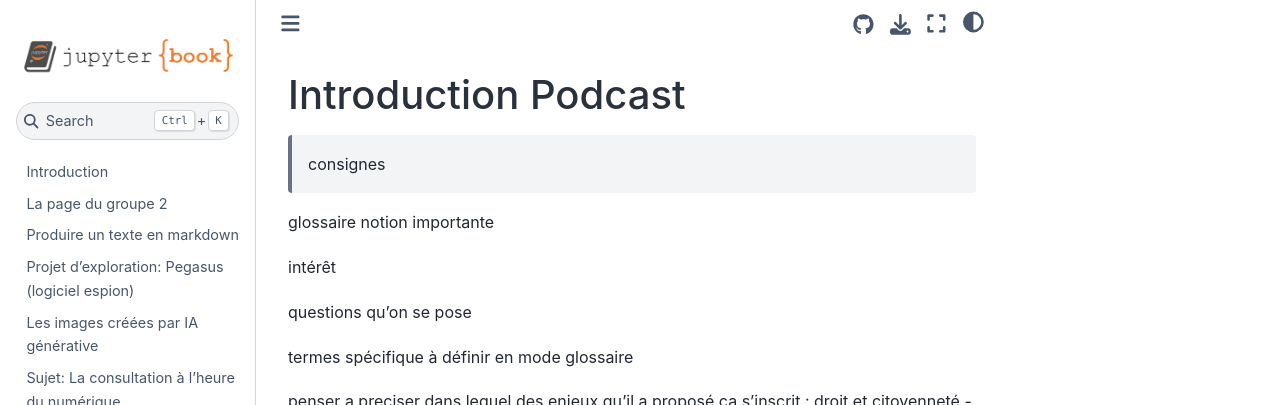
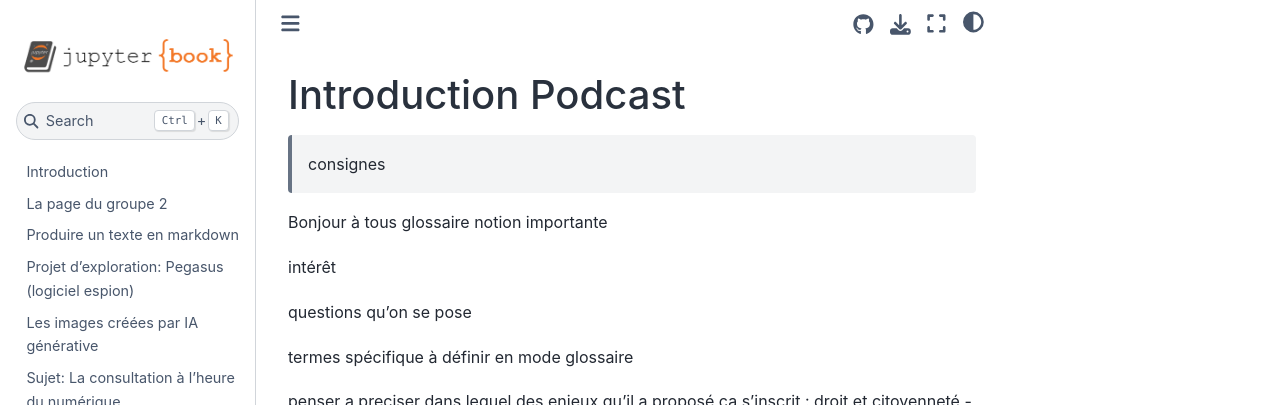
Before and after one commit to luneauaymeric/digital_culture_collective_page, a Jupyter Book: the page built from surveillance_num/surveillance_num.md, in a window 1280 px wide and 1188 px high. Shown: the top 405 px of the window. Built offline with Jupyter Book 1.0.4 settings and Sphinx 7.4.7 and the Sphinx Book theme 1.1.4, drawn with Linux system fonts in a browser that asks for light colours.

Commit message:
surveillance_num/surveillance_num.md updated from https://stackedit.io/

```diff
--- a/surveillance_num/surveillance_num.md
+++ b/surveillance_num/surveillance_num.md
@@ -1,19 +1,30 @@
+
 
 
 # Introduction Podcast
 > consignes
 
+Bonjour à tous
 glossaire notion importante
+
 
 intérêt
 
+
 questions qu’on se pose
+
 
 termes spécifique à définir en mode glossaire
 
 
 
+
+
+
 penser a preciser dans lequel des enjeux qu’il a proposé ca s’inscrit : droit et citoyenneté - régulation - économie
+
+
+
 
 
 
```
Also changed, not shown: other parts of surveillance_num/surveillance_num.md (+6 -0 lines).
